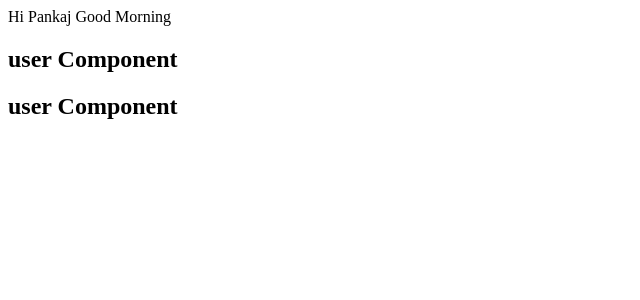
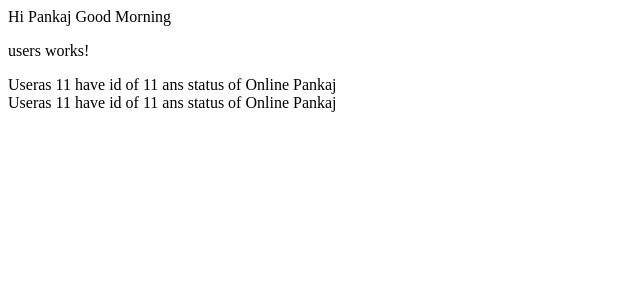
Before and after one commit to kabira11/Angular_Learning, an Angular app in the folder my-angualr-app/: page / in a window 1280 px wide. Shown: the top 300 px of the page, without its empty margins (0-640 px from the left). Built offline with nearby package versions, Linux system fonts and the light colour scheme.

Commit message:
Added string interpolation concept (data binding) in html

```diff
--- a/my-angualr-app/src/app/user/user.component.html
+++ b/my-angualr-app/src/app/user/user.component.html
@@ -1 +1 @@
-<h2>user Component</h2>
+<div>{{"Useras " + userId}} have  id of {{userId}} ans status of {{userStatus}} {{getUser()}}</div>
--- a/my-angualr-app/src/app/user/user.component.ts
+++ b/my-angualr-app/src/app/user/user.component.ts
@@ -7,7 +7,11 @@ import { Component } from "@angular/core";
 })
 
 export class UserComponent {
-  constructor() {
-
+  username : string = "Pankaj"
+  userId : number = 11;
+  userStatus : string = "Online"
+// string interploation metod and variables
+  getUser () {
+    return this.username
   }
 }
--- a/my-angualr-app/src/app/users/users.component.html
+++ b/my-angualr-app/src/app/users/users.component.html
@@ -1 +1,3 @@
 <p>users works!</p>
+<app-user></app-user>
+<app-user></app-user>
--- a/my-angualr-app/src/app/users/users.component.ts
+++ b/my-angualr-app/src/app/users/users.component.ts
@@ -3,9 +3,9 @@ import { Component } from '@angular/core';
 @Component({
   selector: 'app-users',
   // using template url for external html file
-  //templateUrl: './users.component.html',
+  templateUrl: './users.component.html',
   // using template means html code
-  template : '<app-user></app-user><app-user></app-user>',
+  //template : '<app-user></app-user><app-user></app-user>',
   styleUrls: ['./users.component.css']
 })
 export class UsersComponent {
```
